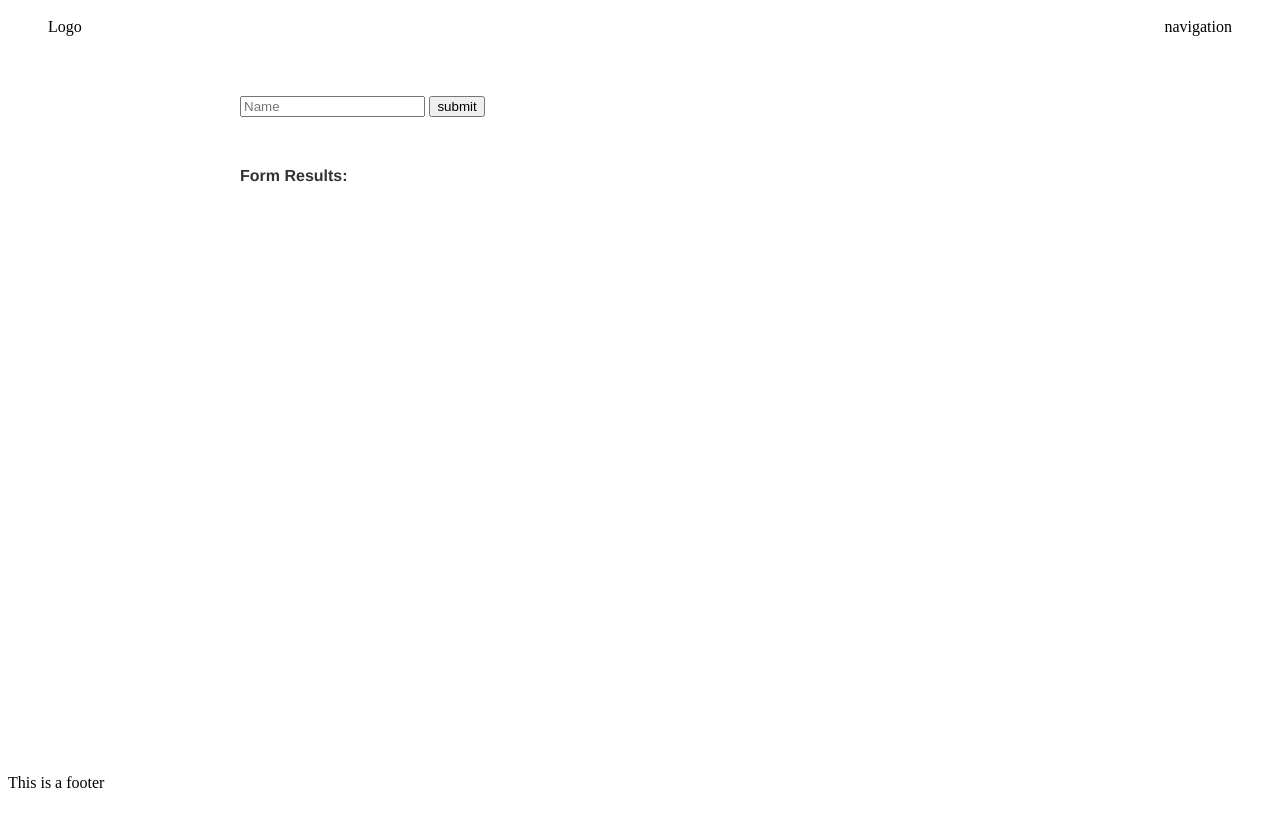
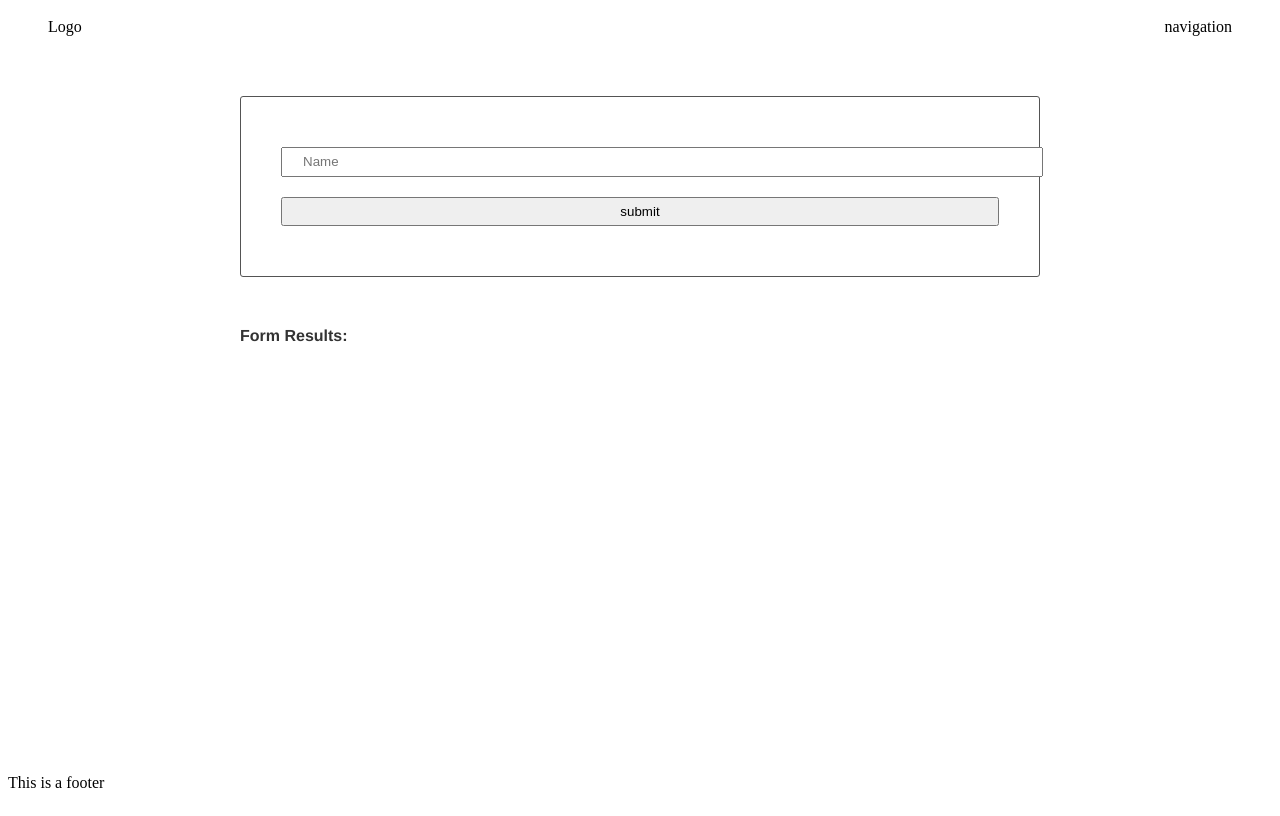
Before and after one commit to sakiadachi/nlp, a website built with webpack: page src/client/views/index.html in a window 1280 px wide. Built offline with nearby package versions, Linux system fonts and the light colour scheme.

Commit message:
forth commit

```diff
--- a/package.json
+++ b/package.json
@@ -15,6 +15,7 @@
   "dependencies": {
     "aylien_textapi": "^0.7.0",
     "dotenv": "^8.2.0",
+    "npm-check-updates": "^4.0.4",
     "webpack": "^4.41.6",
     "webpack-cli": "^3.3.11"
   },
--- a/src/client/index.js
+++ b/src/client/index.js
@@ -2,7 +2,6 @@ import './styles/main.scss'
 import './styles/footer.scss'
 import './styles/form.scss'
 import './styles/header.scss'
-import './styles/resets.scss'
 
 import {handleSubmit} from './js/formHandler'
 console.log("hello")
--- a/src/client/styles/form.scss
+++ b/src/client/styles/form.scss
@@ -1,12 +1,12 @@
-// .form {
-//     border: 1px solid #545454;
-//     border-radius: 3px;
-//     padding: 40px;
-// }
+.form {
+    border: 1px solid #545454;
+    border-radius: 3px;
+    padding: 40px;
+}
 
-// input {
-//     padding: 5px 20px;
-//     width: 100%;
-//     line-height: 16px;
-//     margin: 10px 0;
-// }
+input {
+    padding: 5px 20px;
+    width: 100%;
+    line-height: 16px;
+    margin: 10px 0;
+}
--- a/src/server/index.js
+++ b/src/server/index.js
@@ -36,6 +36,9 @@ app.use(bodyParser.urlencoded({
 
 // designates what port the app will listen to for incoming requests
 const port = 8080;
+
+// if we are inside a test, this shouldn't run
+// TODO only run when not testing
 app.listen(port, function() {
     console.log(`App listening on port ${port}!`)
 })
```
Also changed, not shown: src/client/js/formHandler.js (+8 -0 lines), src/client/styles/resets.scss (deleted, +0 -58 lines), src/test/index.spec.js (+4 -9 lines), README.md, dist/main.css, dist/main.js, dist/service-worker.js, 2 other files.
